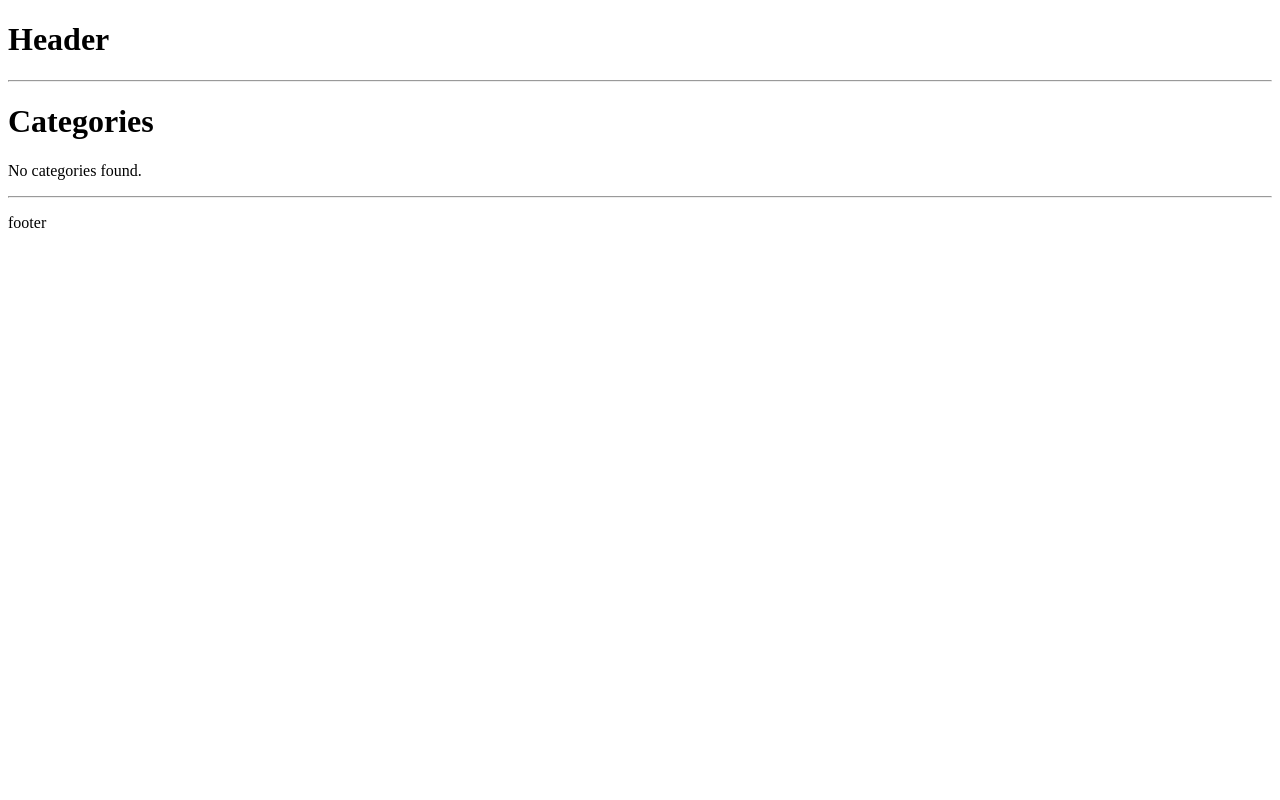
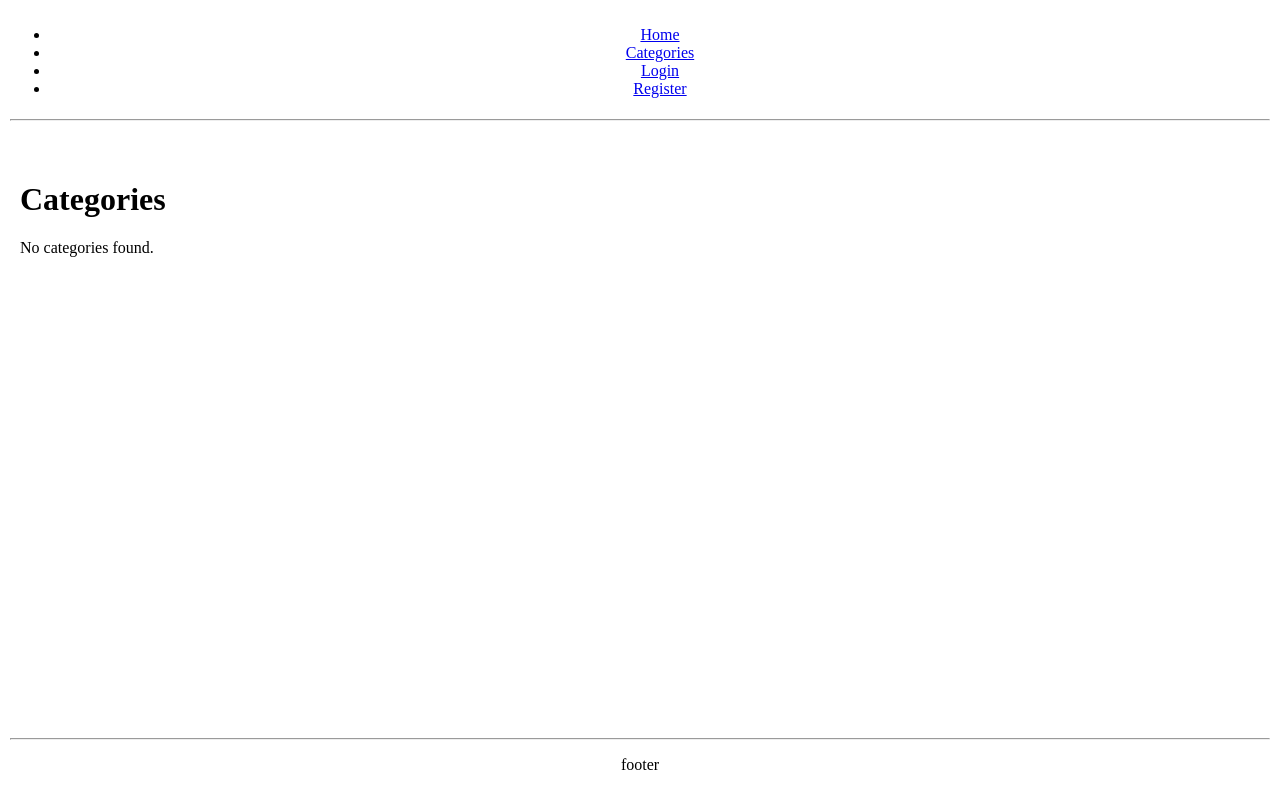
Before and after one commit to PearOtters/Team2A_videoApp, a Django app: page /video/categories/ in a window 1280 px wide. Run offline with Django 3.2, Linux system fonts and the light colour scheme; data that the repository does not hold is empty.

Commit message:
added links to header and basic css style sheet

```diff
--- /dev/null
+++ b/static/css/style.css
@@ -0,0 +1,21 @@
+html, body {
+  height: 100%;
+  margin: 0;
+  display: flex;
+  flex-direction: column;
+}
+
+header {
+  padding: 10px;
+  text-align: center;
+}
+
+main {
+  flex: 1;
+  padding: 20px;
+}
+
+footer {
+  padding: 10px;
+  text-align: center;
+}
--- a/templates/video/base.html
+++ b/templates/video/base.html
@@ -6,22 +6,29 @@
 <html lang="en">
     <head>
         <meta charset="UTF-8">
-        <!--
         <meta name="viewport" content="width=device-width, initial-scale=1.0">
-
-        <link rel="stylesheet" href="{% static 'video/css/style.css' %}">
-         -->
+        <link rel="stylesheet" type="text/css" href="{% static 'css/style.css' %}">
 
         <title>
             Video -
-            {% block title %}
+            {% block title_block %}
             {% endblock %}
         </title>
     </head>
 
     <body>
         <header>
-            <h1>Header</h1>
+            <ul>
+                <li><a href="{% url 'video:index' %}">Home</a></li>
+                <li><a href="{% url 'video:view_categories' %}">Categories</a></li>
+                {% if user.is_authenticated %}
+                    <li><a href="{% url 'video:logout' %}">Logout</a></li>
+                {% else %}
+                    <li><a href="{% url 'video:login' %}">Login</a></li>
+                    <li><a href="{% url 'video:register' %}">Register</a></li>
+                {% endif %}
+            </ul>
+            <h1></h1>
             <hr />
         </header>
 
```
